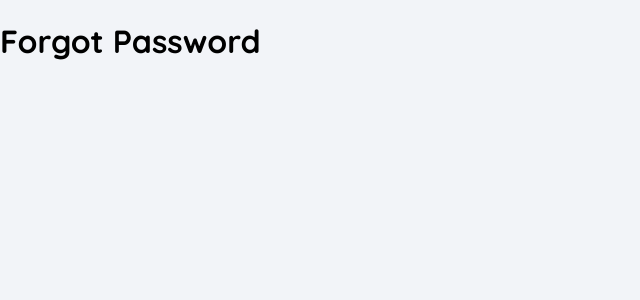
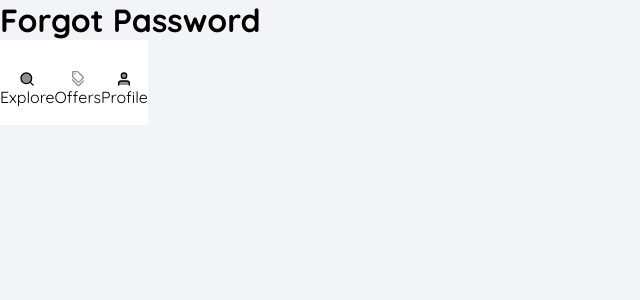
Before and after one commit to CarlaSlattery/SurrealEstate2, a React (Vite) app: page /forgot-password in a window 1280 px wide. Shown: the top 300 px of the page, without its empty margins (0-640 px from the left). Built offline with nearby package versions, Linux system fonts and the light colour scheme.

Commit message:
navbar functional

```diff
--- a/src/App.jsx
+++ b/src/App.jsx
@@ -1,4 +1,5 @@
 import { BrowserRouter as Router, Routes, Route } from "react-router-dom";
+import Navbar from "./components/Navbar";
 import Explore from "./pages/Explore";
 import Offers from "./pages/Offers";
 import Profile from "./pages/Profile";
@@ -18,6 +19,7 @@ function App() {
           <Route path="/register" element={<Register />} />
           <Route path="/forgot-password" element={<ForgotPassword />} />
         </Routes>
+        <Navbar />
       </Router>
     </>
   );
--- /dev/null
+++ b/src/components/Navbar.jsx
@@ -0,0 +1,56 @@
+import { useNavigate, useLocation } from "react-router-dom";
+import { MdOutlineDiscount } from "react-icons/md";
+import { FiSearch, FiUser } from "react-icons/fi";
+
+function Navbar() {
+  const navigate = useNavigate();
+  const location = useLocation();
+
+  const pathMatchRoute = (route) => {
+    if (route === location.pathname) {
+      return true;
+    }
+  };
+  return (
+    <footer className="navbar">
+      <nav className="navbarNav">
+        <ul className="navbarListItems">
+          <li className="navbarItem" onClick={() => navigate("/")}>
+            <FiSearch
+              fill={pathMatchRoute("/") ? "hsl(0, 0%, 17%)" : "hsl(0, 0%, 56%)"}
+              height="36px"
+              width="36px"
+            />
+            <p>Explore</p>
+          </li>
+          <li className="navbarItem" onClick={() => navigate("/offers")}>
+            <MdOutlineDiscount
+              fill={
+                pathMatchRoute("/offers")
+                  ? "hsl(0, 0%, 17%)"
+                  : "hsl(0, 0%, 56%)"
+              }
+              height="36px"
+              width="36px"
+            />
+            <p>Offers</p>
+          </li>
+          <li className="navbarItem" onClick={() => navigate("/sign-in")}>
+            <FiUser
+              fill={
+                pathMatchRoute("/sign-in")
+                  ? "hsl(0, 0%, 17%)"
+                  : "hsl(0, 0%, 56%)"
+              }
+              height="36px"
+              width="36px"
+            />
+            <p>Profile</p>
+          </li>
+        </ul>
+      </nav>
+    </footer>
+  );
+}
+
+export default Navbar;
--- a/src/index.css
+++ b/src/index.css
@@ -2,6 +2,7 @@
 
 * {
   box-sizing: border-box;
+  margin: 0;
 }
 
 body {
@@ -9,3 +10,42 @@ body {
   background-color: #f2f4f8;
   margin: 0;
 }
+
+a {
+  text-decoration: none;
+  display: block;
+}
+
+.navbar {
+  position: fixed;
+  margin-bottom: 0;
+  margin-left: 0;
+  margin-right: 0;
+  height: 85px;
+  background-color: #ffffff;
+  z-index: 1000;
+  display: flex;
+  justify-content: center;
+  align-items: center;
+}
+
+.navbarNav {
+  width: 100%;
+  margin-top: 0.75rem;
+  overflow-y: hidden;
+}
+
+.navbarListItems {
+  margin: 0;
+  padding: 0;
+  display: flex;
+  justify-content: space-evenly;
+  align-items: center;
+}
+
+.navbarItem {
+  cursor: pointer;
+  display: flex;
+  flex-direction: column;
+  align-items: center;
+}
```
